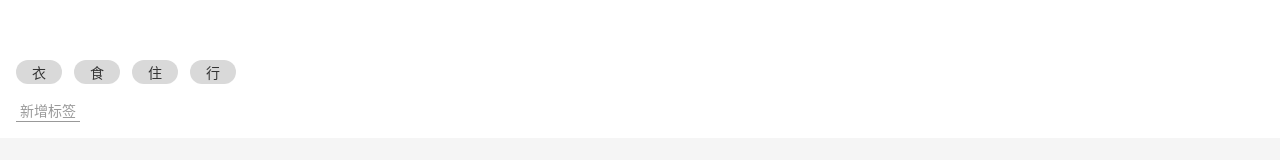
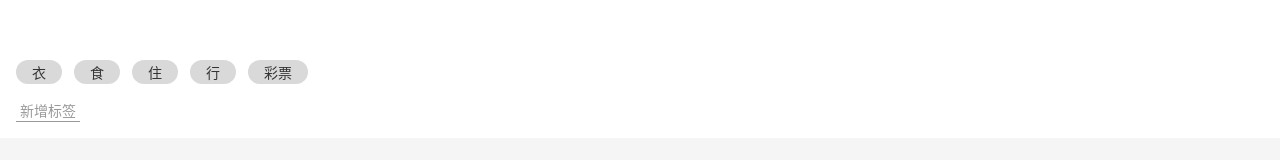
Before and after one commit to alertguo/mango-account, a Vue app: page /#/money in a window 1280 px wide. Shown: the part 152-312 px from the top of the page. Built offline with nearby package versions, Linux system fonts and the light colour scheme.

Commit message:
可以选中或取消 tag

```diff
--- a/src/components/Money/Tags.vue
+++ b/src/components/Money/Tags.vue
@@ -4,18 +4,32 @@
       <button>新增标签</button>
     </div>
     <ul class="current">
-      <li>衣</li>
-      <li>食</li>
-      <li>住</li>
-      <li>行</li>
+      <li v-for="tag in dataSource" :key="tag"
+          :class="{selected: selectedTags.indexOf(tag)>=0}"
+          @click="toggle(tag)">{{ tag }}
+      </li>
     </ul>
   </div>
 </template>
 
 <script lang="ts">
-export default {
-  name: 'Tags'
-};
+import Vue from 'vue';
+import {Component, Prop} from 'vue-property-decorator';
+
+@Component
+export default class Tags extends Vue {
+  @Prop(Array) dataSource: string[] | undefined;
+  selectedTags: string[] = [];
+
+  toggle(tag: string) {
+    const index = this.selectedTags.indexOf(tag);
+    if (index >= 0) {
+      this.selectedTags.splice(index, 1);
+    } else {
+      this.selectedTags.push(tag);
+    }
+  }
+}
 </script>
 
 <style lang="scss" scoped>
@@ -25,11 +39,14 @@ export default {
   flex-grow: 1;
   display: flex;
   flex-direction: column-reverse;
+
   > .current {
     display: flex;
     flex-wrap: wrap;
+
     > li {
-      background: #d9d9d9;
+      $bg: #d9d9d9;
+      background: $bg;
       $h: 24px;
       line-height: $h;
       height: $h;
@@ -37,10 +54,17 @@ export default {
       padding: 1px 16px;
       margin-right: 12px;
       margin-top: 4px;
+
+      &.selected {
+        background: darken($bg, 50%);
+        color: white;
+      }
     }
   }
+
   > .new {
     padding-top: 16px;
+
     button {
       background: transparent;
       border: none;
--- a/src/views/Money.vue
+++ b/src/views/Money.vue
@@ -1,13 +1,13 @@
 <template>
   <Layout class-prefix="layout">
     <NumberPad/>
-    <Types :xxx="666"/>
+    <Types/>
     <Notes/>
-    <Tags/>
+    <Tags :data-source="tags"/>
   </Layout>
 </template>
 
-<script lang="ts">
+<script>
 import Tags from '@/components/Money/Tags.vue';
 import Notes from '@/components/Money/Notes.vue';
 import Types from '@/components/Money/Types.vue';
@@ -15,7 +15,12 @@ import NumberPad from '@/components/Money/NumberPad.vue';
 
 export default {
   name: 'Money',
-  components: {NumberPad, Types, Notes, Tags}
+  components: {NumberPad, Types, Notes, Tags},
+  data(){
+    return{
+      tags:['衣','食','住','行','彩票']
+    }
+  }
 };
 </script>
 <style lang="scss">
```
